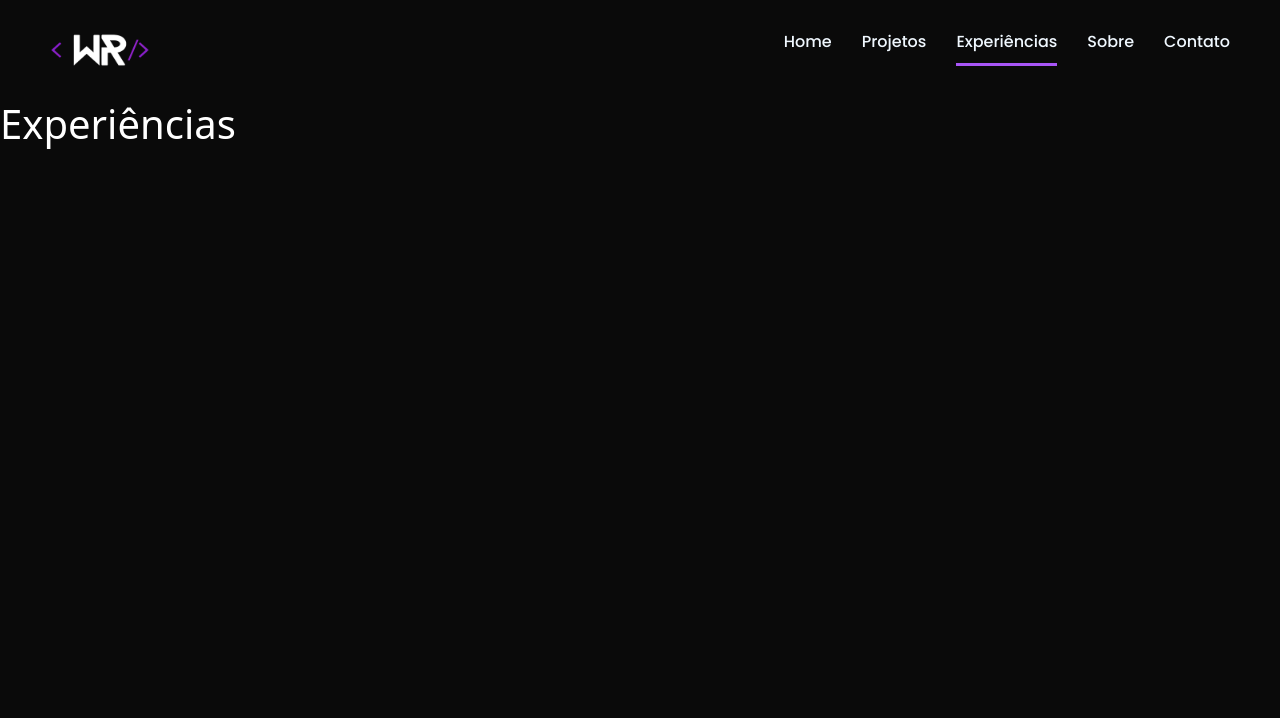
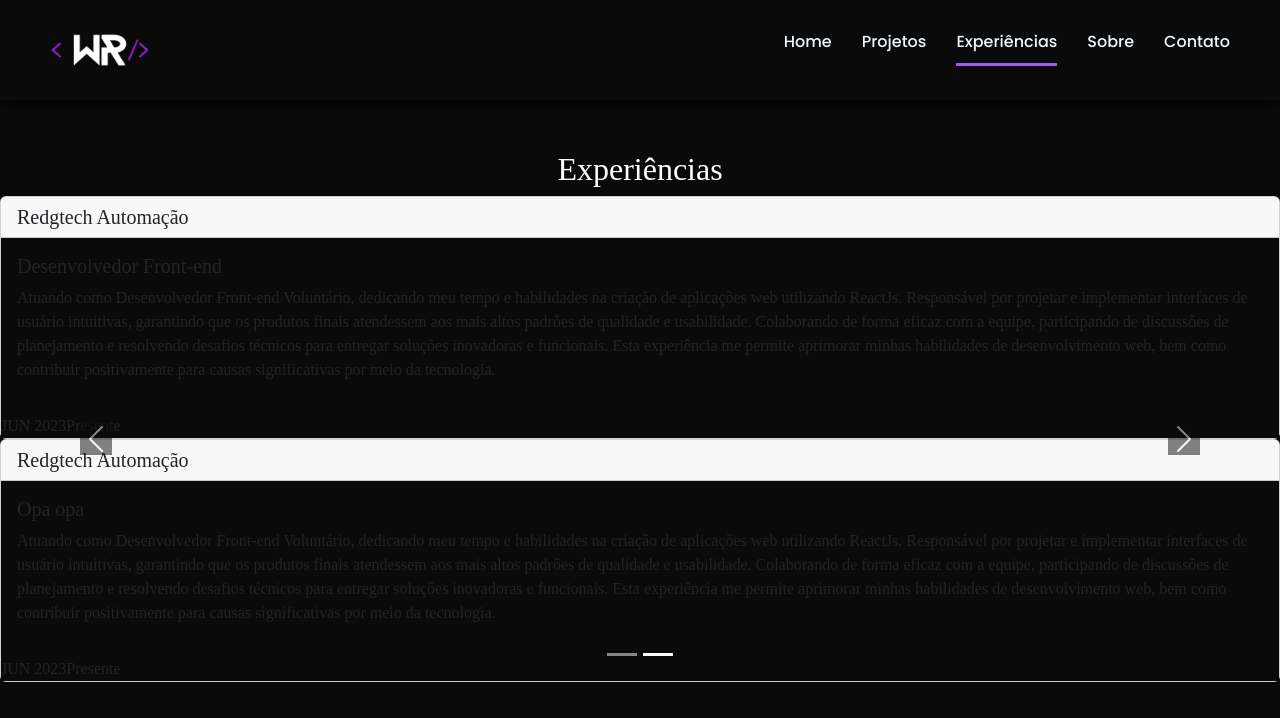
Before and after one commit to washingtonrodriigues/meu-portifolio, a React (Vite) app: page /experiences in a window 1280 px wide. Shown: the top 718 px of the page. Built offline with nearby package versions, Linux system fonts and the light colour scheme; the HTML template or start-up script is replaced by a standard one; a web font is replaced by a local one.

Commit message:
comecando a criar a tela de experiencias

```diff
--- /dev/null
+++ b/src/Components/Experiences/data/exp.json
@@ -0,0 +1,18 @@
+[
+  {
+    "office": "Desenvolvedor Front-end",
+    "company": "Redgtech Automação",
+    "description": "Atuando como Desenvolvedor Front-end Voluntário, dedicando meu tempo e habilidades na criação de aplicações web utilizando ReactJs. Responsável por projetar e implementar interfaces de usuário intuitivas, garantindo que os produtos finais atendessem aos mais altos padrões de qualidade e usabilidade. Colaborando de forma eficaz com a equipe, participando de discussões de planejamento e resolvendo desafios técnicos para entregar soluções inovadoras e funcionais. Esta experiência me permite aprimorar minhas habilidades de desenvolvimento web, bem como contribuir positivamente para causas significativas por meio da tecnologia.",
+    "technologies": [],
+    "start": "JUN 2023",
+    "end": "Presente"
+  },
+  {
+    "office": "Opa opa",
+    "company": "Redgtech Automação",
+    "description": "Atuando como Desenvolvedor Front-end Voluntário, dedicando meu tempo e habilidades na criação de aplicações web utilizando ReactJs. Responsável por projetar e implementar interfaces de usuário intuitivas, garantindo que os produtos finais atendessem aos mais altos padrões de qualidade e usabilidade. Colaborando de forma eficaz com a equipe, participando de discussões de planejamento e resolvendo desafios técnicos para entregar soluções inovadoras e funcionais. Esta experiência me permite aprimorar minhas habilidades de desenvolvimento web, bem como contribuir positivamente para causas significativas por meio da tecnologia.",
+    "technologies": [],
+    "start": "JUN 2023",
+    "end": "Presente"
+  }
+]
--- a/src/Components/Experiences/index.jsx
+++ b/src/Components/Experiences/index.jsx
@@ -1,5 +1,10 @@
 import React from 'react';
 import { motion } from 'framer-motion';
+import { Carousel } from 'react-bootstrap';
+import experiences from './data/exp.json'
+import styles from './styles.module.css'
+import classNames from 'classnames';
+import { Card } from 'react-bootstrap';
 
 export default function Experiences() {
   return (
@@ -7,8 +12,28 @@
       initial={{ opacity: 0 }}
       animate={{ opacity: 1 }}
       exit={{ opacity: 0 }}
+      className={classNames(styles.container_exp)}
     >
-      <h1 style={{ color: '#fff' }}>Experiências</h1>
+      <h2>Experiências</h2>
+      <Carousel className={classNames(styles.carousel_exp)}>
+        {experiences.map((experience, index) => (
+          <Card key={index} className={classNames(styles.carousel_item_exp)}>
+            <Card.Header as="h5">{experience.company}</Card.Header>
+            <Card.Body>
+              <Card.Title>{experience.office}</Card.Title>
+              <Card.Text>
+                {experience.description}
+              </Card.Text>
+              <Card.Text>
+                {experience.technologies}
+              </Card.Text>
+            </Card.Body>
+            <footer>
+              {experience.start}{experience.end}
+            </footer>
+          </Card>
+        ))}
+      </Carousel>
     </motion.div>
   );
 }
--- /dev/null
+++ b/src/Components/Experiences/styles.module.css
@@ -0,0 +1,9 @@
+.container_exp {
+  color: #fff;
+  display: flex;
+  flex-direction: column;
+  justify-content: center;
+  align-items: center;
+  margin-top: 50px;
+  font-family: var(--font-REM);
+}
--- a/src/Components/Home/index.jsx
+++ b/src/Components/Home/index.jsx
@@ -25,7 +25,7 @@
         <div className={classNames(styles.title)}>
           <h1 className={classNames(styles.name_title)}>Washington Rodrigues</h1>
           <h2 className={classNames(styles.title_title)}>
-            Desenvolvedor Front-end e UI/UX Designer
+            Desenvolvedor Front-end
           </h2>
           <p className={classNames(styles.p_bio)} data-aos="fade-right" data-aos-delay="500" data-aos-duration="1000">
             Utilizando o ReactJs como principal tecnologia juntamente com as
--- a/src/Components/Home/styles.module.css
+++ b/src/Components/Home/styles.module.css
@@ -43,7 +43,7 @@
 
 .title_title {
   color: var(--color-purple);
-  font-family: var(--font-Roboto);
+  font-family: var(--font-REM);
   font-size: 2rem;
   animation: type 1s steps(40, end) 1s forwards;
   width: 20ch;
--- a/src/Components/Projects/index.jsx
+++ b/src/Components/Projects/index.jsx
@@ -1,5 +1,4 @@
-import React, { useState, useEffect, useRef } from 'react';
-import { NavLink } from 'react-router-dom';
+import React, { useState } from 'react';
 import { motion } from 'framer-motion';
 import style from './styles.css';
 import PreviousPage from '../PreviousPage';
```
